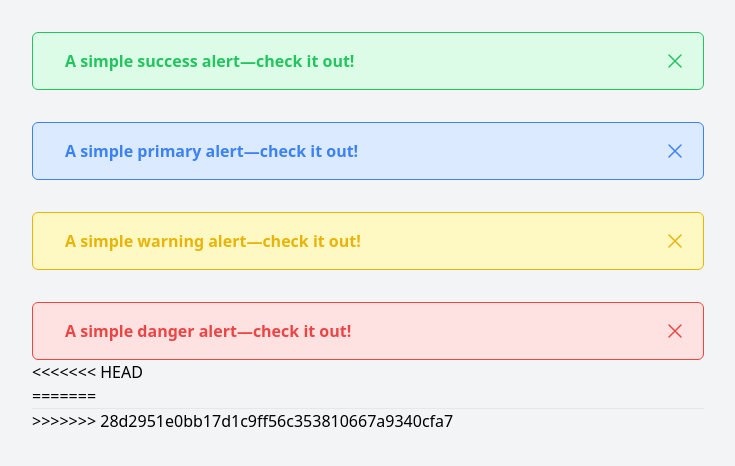
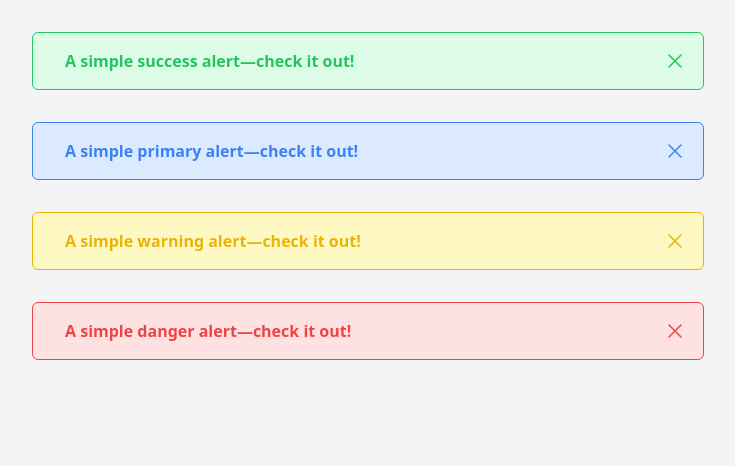
Before and after one commit to hamideslami72/TailwindCss, a website: page src/page/index2.html in a window 1280 px wide. Shown: the whole page, without its empty margins (272-1007 px from the left). Drawn offline with Linux system fonts and the light colour scheme.

Commit message:
Remove br and hr tag

```diff
--- a/src/page/index2.html
+++ b/src/page/index2.html
@@ -40,11 +40,6 @@
             </svg>
         </div>
     </div>
-<<<<<<< HEAD
-    <br>
-=======
-    <hr>
->>>>>>> 28d2951e0bb17d1c9ff56c353810667a9340cfa7
     <script src="../../dist/js/alpinejs.3.min.js"></script>
 </body>
 </html>
```
